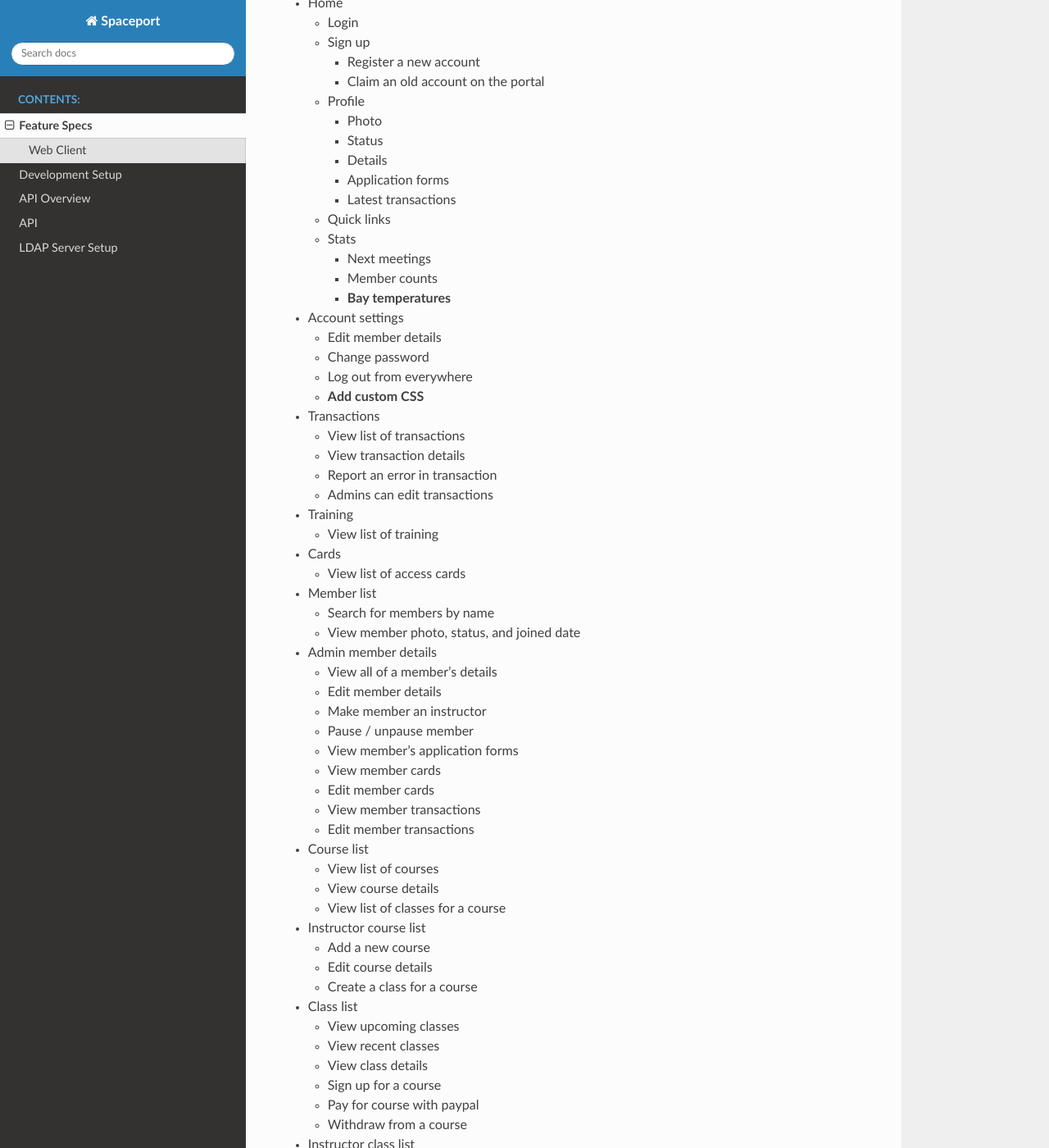
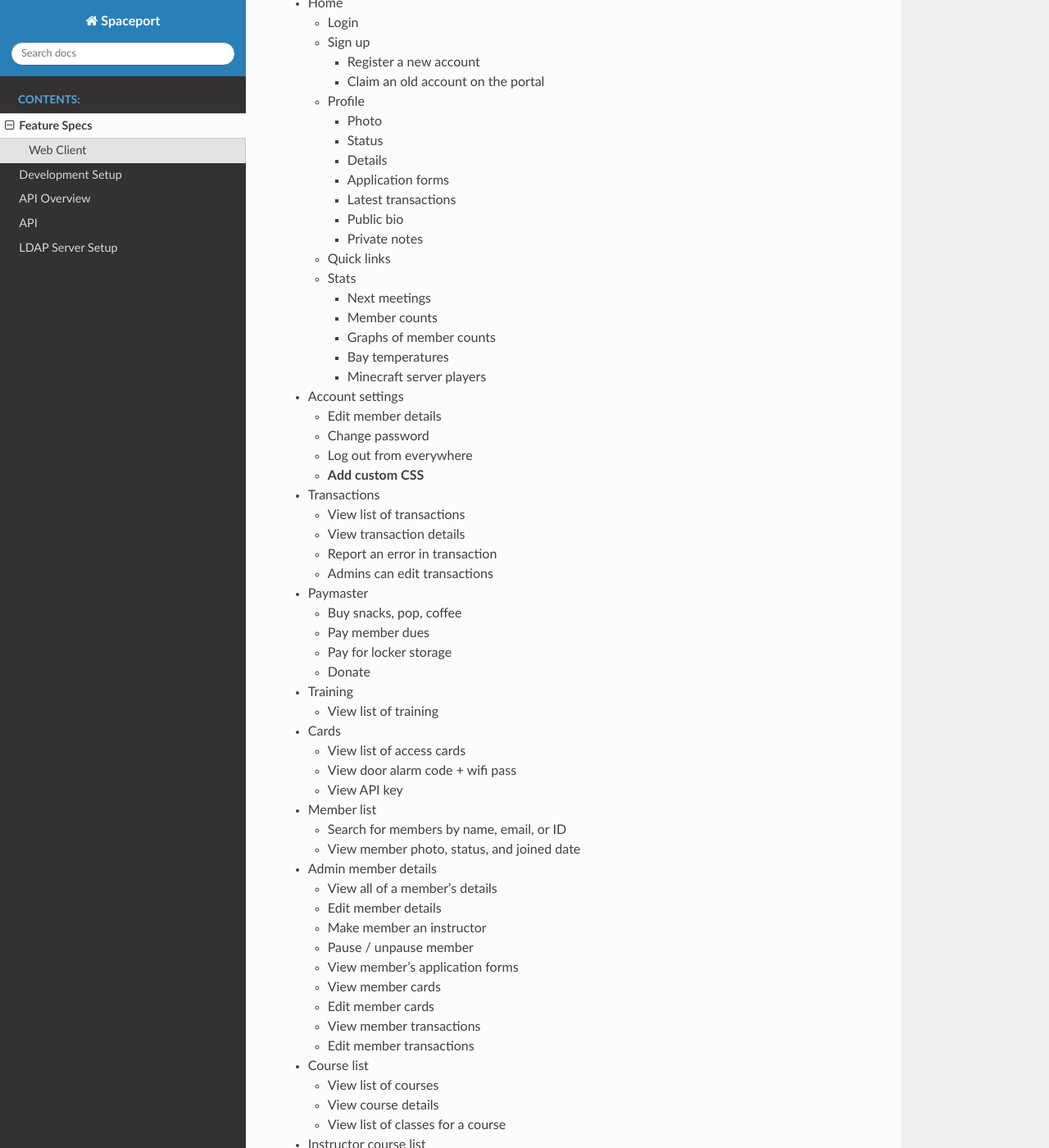
Before and after one commit to Protospace/spaceport, a Sphinx documentation site: the page built from apiserver/docs/source/specs.rst, in a window 1280 px wide and 1400 px high, scrolled down 418 px. Shown: the whole window at 82% size. Built offline with Sphinx 7.4.7 and the Read the Docs theme 2.0.0, drawn with Linux system fonts in a browser that asks for light colours; some of the changed text lies outside the part shown.

Commit message:
Update docs specs

```diff
--- a/apiserver/docs/source/ldap.rst
+++ b/apiserver/docs/source/ldap.rst
@@ -10,7 +10,7 @@ Install dependencies:
 .. sourcecode:: bash
 
     $ sudo apt update
-    $ sudo apt install python3 python3-pip python-virtualenv python3-virtualenv supervisor
+    $ sudo apt install build-essential python3 python3-dev python3-pip python-virtualenv python3-virtualenv supervisor
 
 Clone the repo:
 
--- a/apiserver/docs/source/specs.rst
+++ b/apiserver/docs/source/specs.rst
@@ -27,12 +27,16 @@ Web Client
     - Details
     - Application forms
     - Latest transactions
+    - Public bio
+    - Private notes
   - Quick links
   - Stats
 
     - Next meetings
     - Member counts
-    - **Bay temperatures**
+    - Graphs of member counts
+    - Bay temperatures
+    - Minecraft server players
 - Account settings
 
   - Edit member details
@@ -45,6 +49,12 @@ Web Client
   - View transaction details
   - Report an error in transaction
   - Admins can edit transactions
+- Paymaster
+
+  - Buy snacks, pop, coffee
+  - Pay member dues
+  - Pay for locker storage
+  - Donate
 
 - Training
 
@@ -52,9 +62,11 @@ Web Client
 - Cards
 
   - View list of access cards
+  - View door alarm code + wifi pass
+  - View API key
 - Member list
 
-  - Search for members by name
+  - Search for members by name, email, or ID
   - View member photo, status, and joined date
 - Admin member details
 
@@ -91,8 +103,17 @@ Web Client
   - Edit class details
   - **Add a custom note for a class**
   - Mark off students' attendance
+  - View students' emails
+  - Print attendance sheet
+- Transporter
+
+  - Public paste bin to share text
+- Admin Page
+
+  - View recent backup times
+  - View all database changes
 - Admin Transaction list
 
   - View reported transactions
   - Correct reported transactions
-  - **View all transactions by month**
+  - View all transactions by month
```
